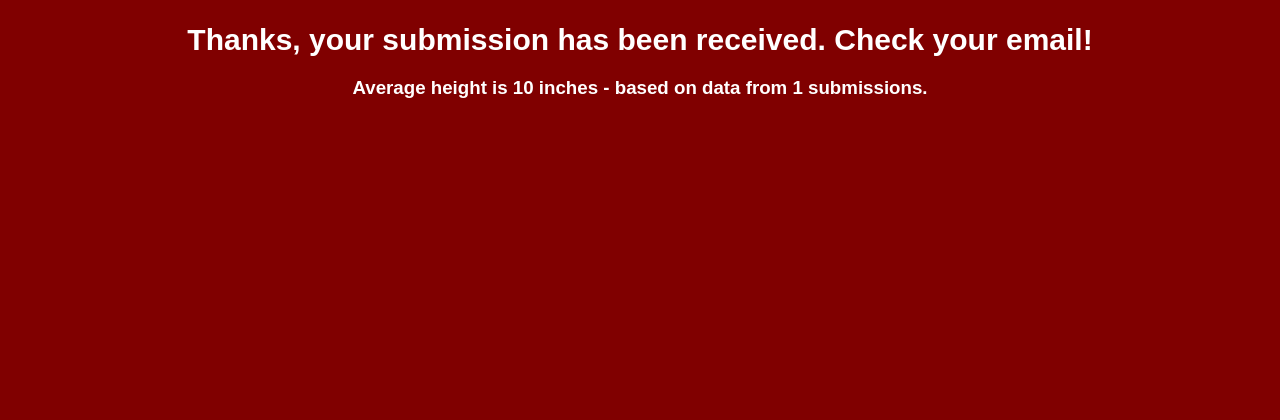
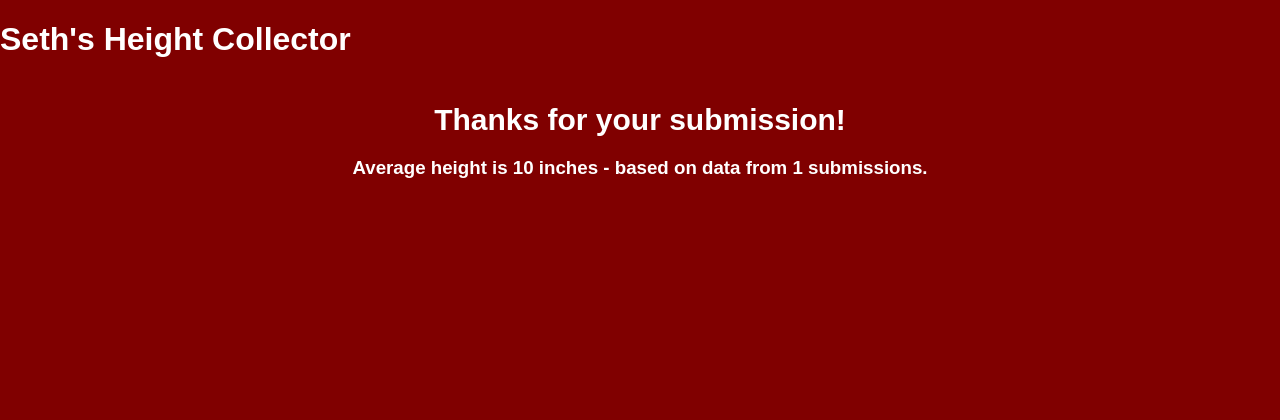
Before and after one commit to sethgerou/flask_with_postgresql, a Flask app: template templates/success.html in a window 1280 px wide. Shown: the top 420 px of the page. Before the commit the page ends 98 px from the top, so only its background shows below. Run offline with Flask 2, Linux system fonts and the light colour scheme; the template is opened without the code that fills it: most values are stand-ins (such as "Sample title", 1, 10 or a date in 2020).

Commit message:
add logo nav

```diff
--- a/app.py
+++ b/app.py
@@ -5,7 +5,8 @@ from sqlalchemy.sql import func
 
 app=Flask(__name__)
 
-# local postgres setup: app.config['SQLALCHEMY_DATABASE_URI']='postgresql://postgres:postgres123@localhost:5433/height_collector'
+# local postgres setup:
+# app.config['SQLALCHEMY_DATABASE_URI']='postgresql://postgres:postgres123@localhost:5433/height_collector'
 
 app.config['SQLALCHEMY_DATABASE_URI']='postgres://rmmutxreberlfx:decdf1d8ad3c398be9253c97031a34d9d4aef67dc970e64d0fc5e4c160201f77@ec2-107-22-160-199.compute-1.amazonaws.com:5432/dagcqg6ed9jh1n?sslmode=require'
 
--- a/static/css/main.css
+++ b/static/css/main.css
@@ -47,3 +47,8 @@ html, body {
   padding: 10px;
   display: inline-block;
 }
+
+a, h1:link a, h1:hover a, h1:active a, h1:visited {
+  color: white;
+  text-decoration: none;
+}
--- /dev/null
+++ b/templates/layout.html
@@ -0,0 +1,17 @@
+<!DOCTYPE html>
+<html>
+  <head>
+    <meta charset="utf-8">
+    <title>Seth's Height Data Collector</title>
+    <link rel="stylesheet" href={{ url_for('static', filename='css/main.css') }}>
+  </head>
+  <body>
+    <header>
+      <a href="/"><h1>Seth's Height Collector</h1></a>
+    </header>
+    <div class="container">
+      {%block content%}
+      {%endblock%}
+    </div>
+  </body>
+</html>
--- a/templates/success.html
+++ b/templates/success.html
@@ -1,14 +1,5 @@
-<!DOCTYPE html>
-<html>
-  <head>
-    <meta charset="utf-8">
-    <title></title>
-    <link rel="stylesheet" href={{ url_for('static', filename='css/main.css') }}>
-  </head>
-  <body>
-    <div class="container">
-      <h1>Thanks, your submission has been received.  Check your email!</h1>
+{%extends "layout.html"%}
+{%block content%}
+<h1>Thanks for your submission!</h1>
       <h3>Average height is {{ average | safe }} inches - based on data from {{ count }} submissions.</h3>
-    </div>
-  </body>
-</html>
+{%endblock%}
```
Also changed, not shown: templates/index.html (+3 -12 lines), readme.md.
